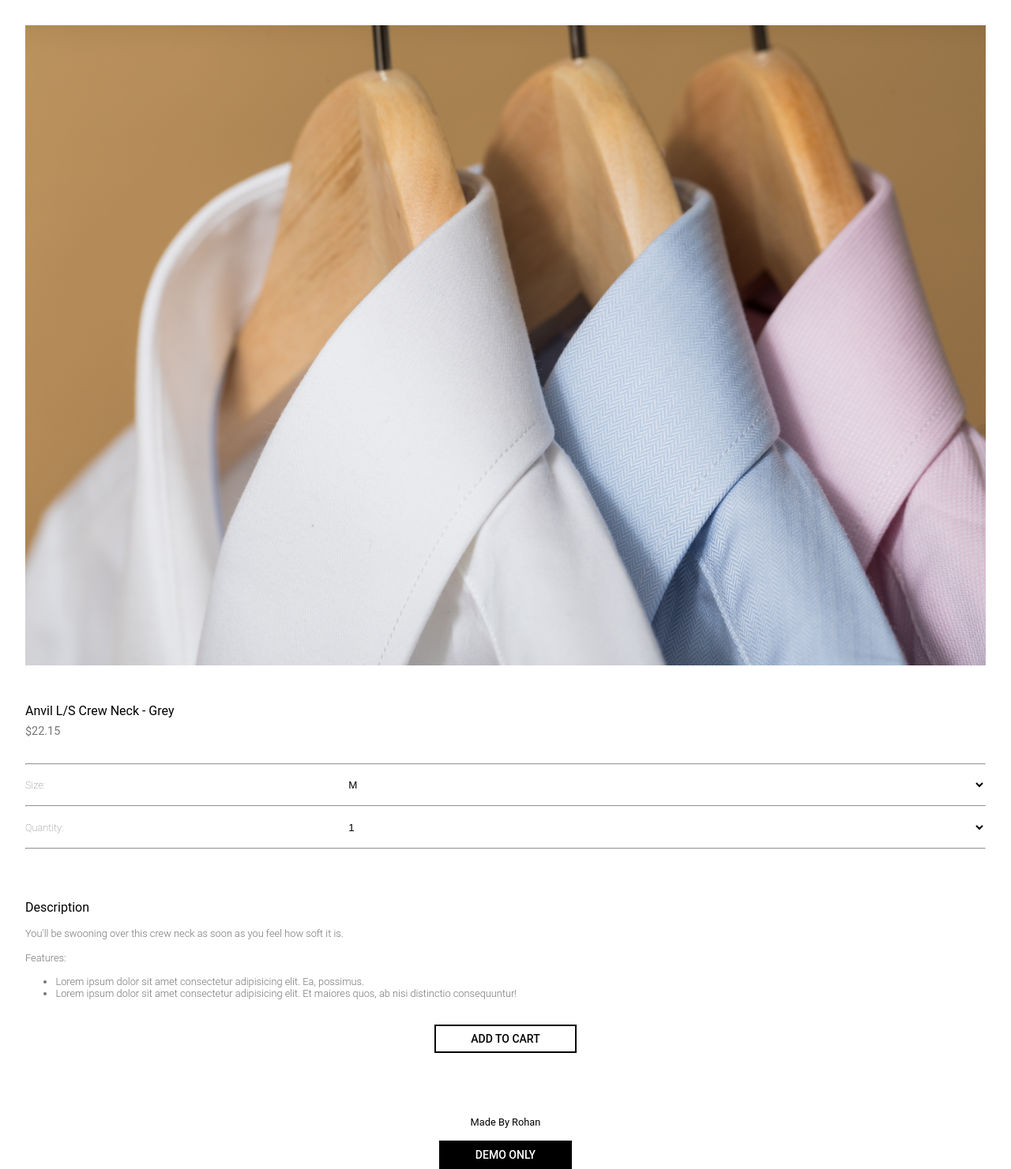
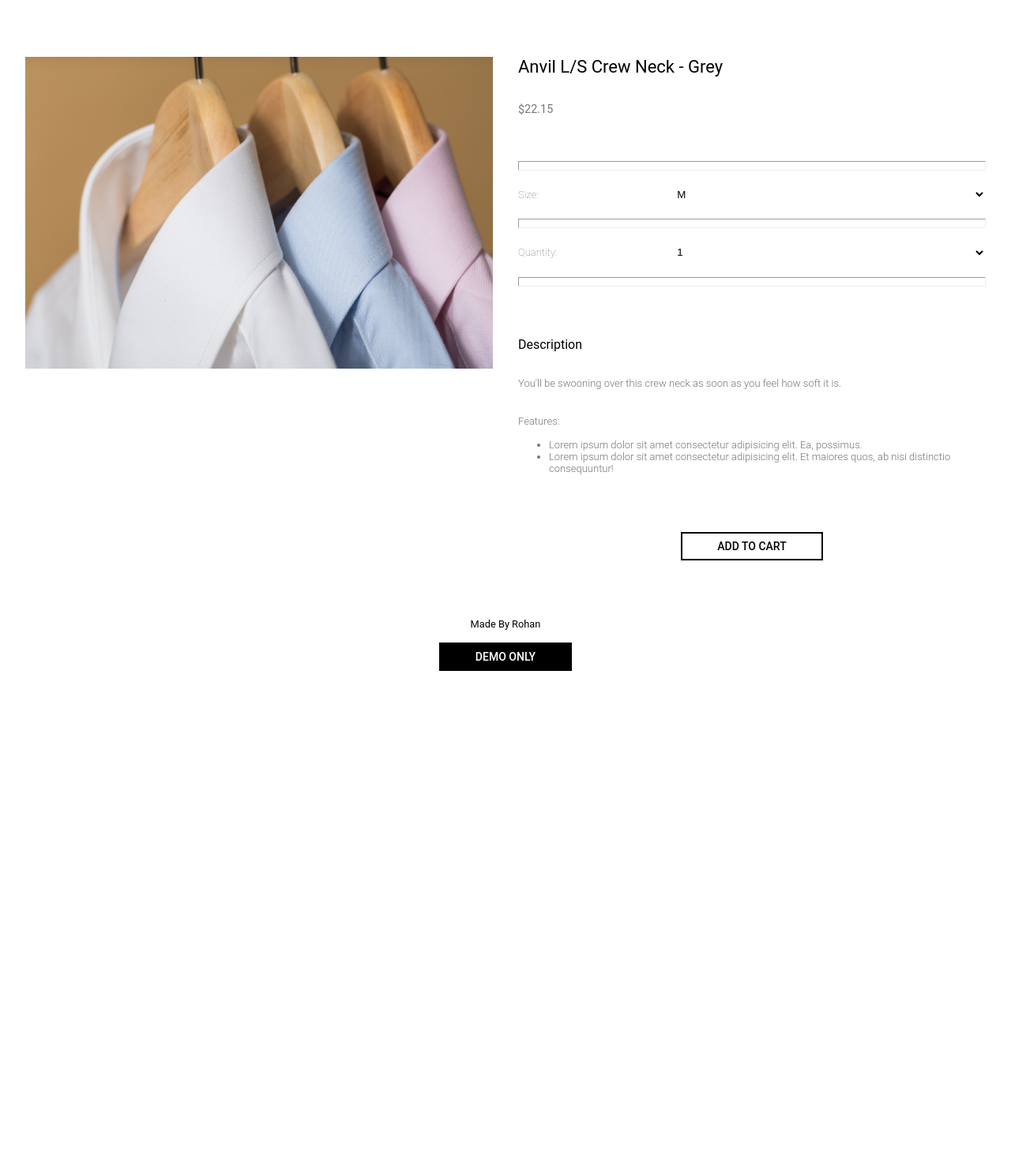
Before and after one commit to DixitSom/ecommerce-website, a PHP site: page /item.html in a window 1280 px wide. Shown: the part 122-1603 px from the top of the page at 79% size. After the commit the page ends 972 px from the top, so only its background shows below. Run offline with PHP 8.4, Linux system fonts and the light colour scheme.

Commit message:
Item Page Completed for all views

```diff
--- a/assets/stylesheet/item.css
+++ b/assets/stylesheet/item.css
@@ -21,6 +21,10 @@
     row-gap: 0.5em;
 }
 
+.name {
+    font-size: 22px;
+}
+
 .price {
     font-size: 0.9em;
     color: #757575;
@@ -35,7 +39,7 @@
     display: grid;
     grid-template-columns: 1fr 2fr;
     font-weight: 100;
-    font-size: 0.8em;
+    font-size: 13px;
     color: #757575;
 }
 
@@ -60,7 +64,7 @@
 
 .description-wrapper .text, .feature{
     font-weight: 300;
-    font-size: 0.8em;
+    font-size: 13px;
     color: #757575;
 }
 
@@ -72,6 +76,7 @@
     margin-top: 0;
 }
 
+/* For Mobile and Tablet View change the button view */
 @media only screen and (max-width: 768px) {
     .item-info .shop-now {
         display: flex;
@@ -86,3 +91,30 @@
         color: white;
     }
 }
+
+/* For Desktop view of item page */
+
+@media only screen and (min-width: 768px) {
+    .main {
+        display: grid;
+        grid-template-columns: 1fr 1fr;
+        grid-template-rows: 1fr 1fr 1fr 1fr 1fr;
+        column-gap: 2em;
+        padding-top: 4.5em;
+        grid-template-areas:
+        'img item-info'
+        'img item-info'
+        'img item-info'
+        '. item-info'
+        '. item-info';
+    }
+
+    .item-info {
+        padding-top: 0%;
+        grid-area: item-info;
+    }
+
+    .img {
+        grid-area: img;
+    }
+}
```
